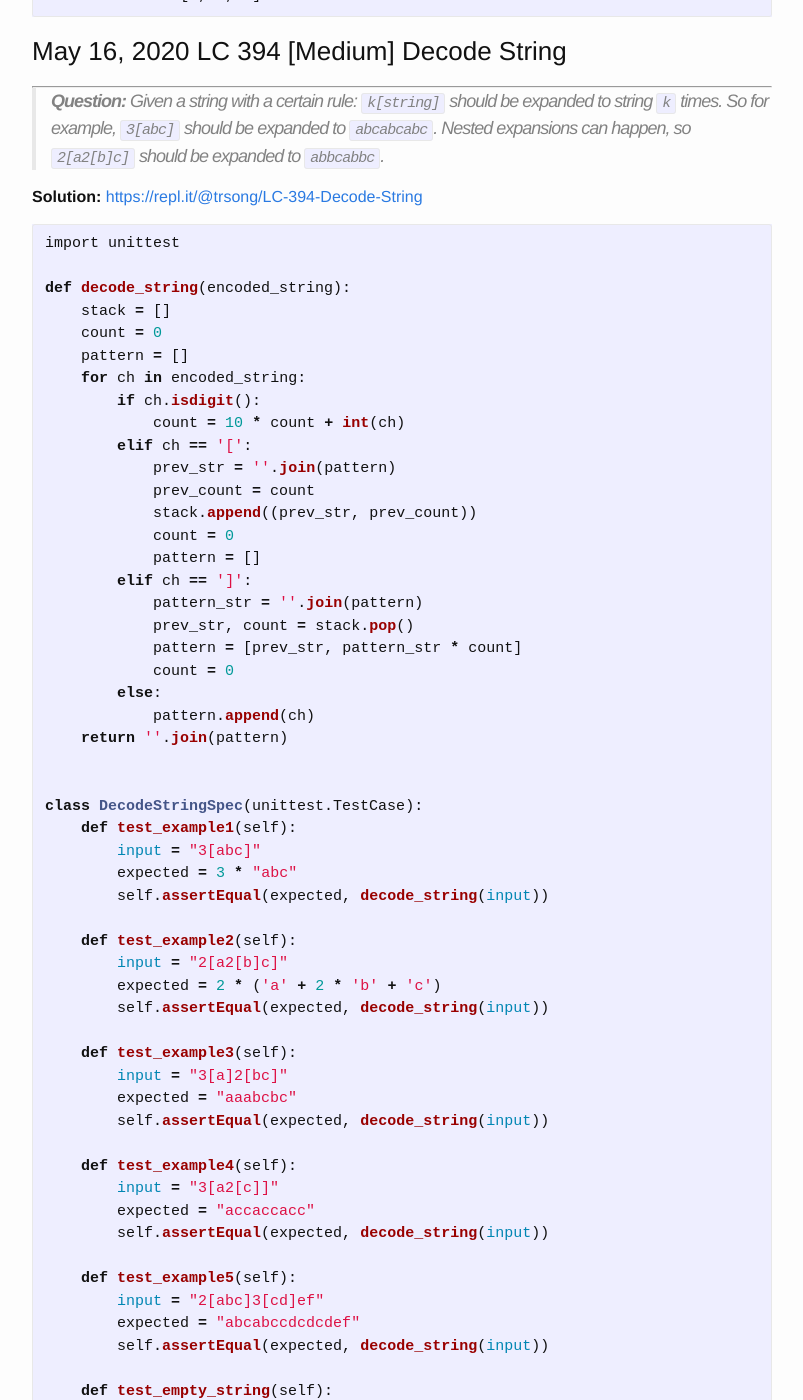
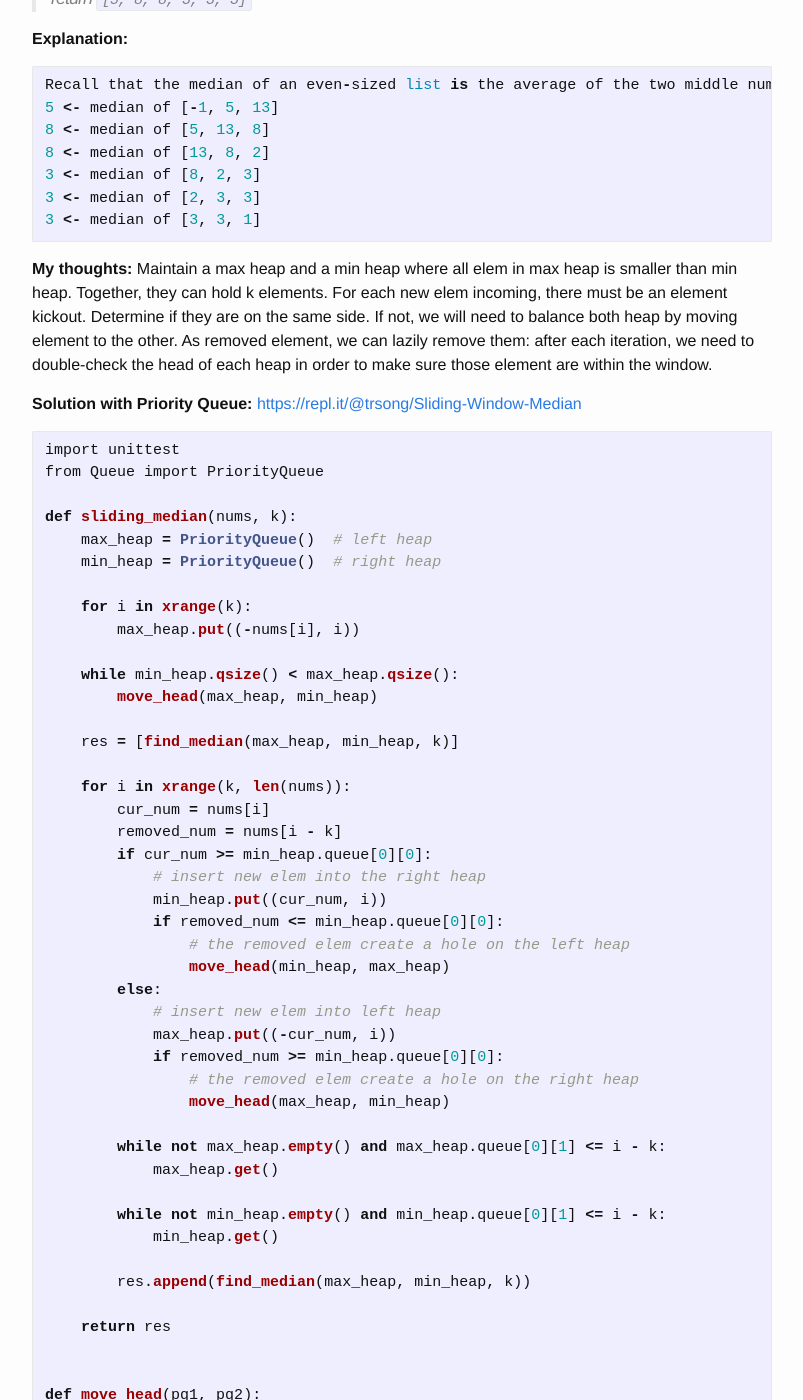
Before and after one commit to trsong/trsong.github.io, a Jekyll site: the page built from _posts/2020-05-01-DailyQuestionsMay.md, in a window 1280 px wide and 1400 px high, scrolled down 1378 px. Shown: the whole window, without its empty margins (238-1041 px from the left). Built offline with Jekyll 4.4.1, drawn with Linux system fonts in a browser that asks for light colours; some of the changed text lies outside the part shown.

Commit message:
Add Solution to May 17 Question

````diff
--- a/_posts/2020-05-01-DailyQuestionsMay.md
+++ b/_posts/2020-05-01-DailyQuestionsMay.md
@@ -33,7 +33,15 @@ You should return the following, as a string:
 ```
 -->
 
-### May 18, 2020 Question
+### May 18, 2020 LC 435 \[Medium\] Non-overlapping Intervals
+---
+> **Question:** Given a collection of intervals, find the minimum number of intervals you need to remove to make the rest of the intervals non-overlapping.
+>
+> Intervals can "touch", such as `[0, 1]` and `[1, 2]`, but they won't be considered overlapping.
+>
+> For example, given the intervals `(7, 9), (2, 4), (5, 8)`, return `1` as the last interval can be removed and the first two won't overlap.
+>
+> The intervals are not necessarily sorted in any order.
 
 
 ### May 17, 2020 LC 480 \[Hard\] Sliding Window Median
@@ -53,6 +61,107 @@ Recall that the median of an even-sized list is the average of the two middle nu
 3 <- median of [3, 3, 1]
 ```
 
+**My thoughts:** Maintain a max heap and a min heap where all elem in max heap is smaller than min heap. Together, they can hold k elements. For each new elem incoming, there must be an element kickout. Determine if they are on the same side. If not, we will need to balance both heap by moving element to the other. As removed element, we can lazily remove them: after each iteration, we need to double-check the head of each heap in order to make sure those element are within the window.
+
+**Solution with Priority Queue:** [https://repl.it/@trsong/Sliding-Window-Median](https://repl.it/@trsong/Sliding-Window-Median)
+```py
+import unittest
+from Queue import PriorityQueue
+
+def sliding_median(nums, k):
+    max_heap = PriorityQueue()  # left heap
+    min_heap = PriorityQueue()  # right heap
+
+    for i in xrange(k):
+        max_heap.put((-nums[i], i))
+
+    while min_heap.qsize() < max_heap.qsize():
+        move_head(max_heap, min_heap)
+
+    res = [find_median(max_heap, min_heap, k)]
+
+    for i in xrange(k, len(nums)):
+        cur_num = nums[i]
+        removed_num = nums[i - k]
+        if cur_num >= min_heap.queue[0][0]:
+            # insert new elem into the right heap
+            min_heap.put((cur_num, i))
+            if removed_num <= min_heap.queue[0][0]:
+                # the removed elem create a hole on the left heap
+                move_head(min_heap, max_heap)
+        else:
+            # insert new elem into left heap
+            max_heap.put((-cur_num, i))
+            if removed_num >= min_heap.queue[0][0]:
+                # the removed elem create a hole on the right heap
+                move_head(max_heap, min_heap)
+
+        while not max_heap.empty() and max_heap.queue[0][1] <= i - k:
+            max_heap.get()
+
+        while not min_heap.empty() and min_heap.queue[0][1] <= i - k:
+            min_heap.get()
+
+        res.append(find_median(max_heap, min_heap, k))
+
+    return res
+
+
+def move_head(pq1, pq2):
+    num, i = pq1.get()
+    pq2.put((-num, i))
+
+
+def find_median(max_heap, min_heap, k):
+    if k % 2 == 0:
+        neg_num1, _ = max_heap.queue[0]
+        num2, _ = min_heap.queue[0]
+        return (-neg_num1 + num2) * 0.5
+    else:
+        num, _ = min_heap.queue[0]
+        return num
+
+
+class SlidingMedianSpec(unittest.TestCase):
+    def test_example(self):
+        k, nums = 3, [-1, 5, 13, 8, 2, 3, 3, 1]
+        expected = [5, 8, 8, 3, 3, 3]
+        self.assertEqual(expected, sliding_median(nums, k))
+
+    def test_example2(self):
+        k, nums = 3, [1, 3, -1, -3, 5, 3, 6, 7]
+        expected = [1, -1, -1, 3, 5, 6]
+        self.assertEqual(expected, sliding_median(nums, k))
+
+    def test_k_equals_array_size(self):
+        k, nums = 5, [1, 2, 3, 4, 5]
+        expected = [3]
+        self.assertEqual(expected, sliding_median(nums, k))
+
+    def test_k_equals_array_size2(self):
+        k, nums = 4, [1, 2, 3, 4]
+        expected = [2.5]
+        self.assertEqual(expected, sliding_median(nums, k))
+
+    def test_k_equals_one(self):
+        k, nums = 1, [3, 1, 2, 4, 1, 2]
+        expected = [3, 1, 2, 4, 1, 2]
+        self.assertEqual(expected, sliding_median(nums, k))
+
+    def test_even_sized_window(self):
+        k, nums = 2, [1, 3, 3, 1, 1, 3, 3, 1]
+        expected = [2, 3, 2, 1, 2, 3, 2]
+        self.assertEqual(expected, sliding_median(nums, k))
+
+    def test_array_with_duplicated_elements(self):
+        k, nums = 5, [1, 1, 1, 1, 1, 1, 1, 1]
+        expected = [1, 1, 1, 1]
+        self.assertEqual(expected, sliding_median(nums, k))
+
+
+if __name__ == '__main__':
+    unittest.main(exit=False)
+```
 
 ### May 16, 2020 LC 394 \[Medium\] Decode String
 ---
````
